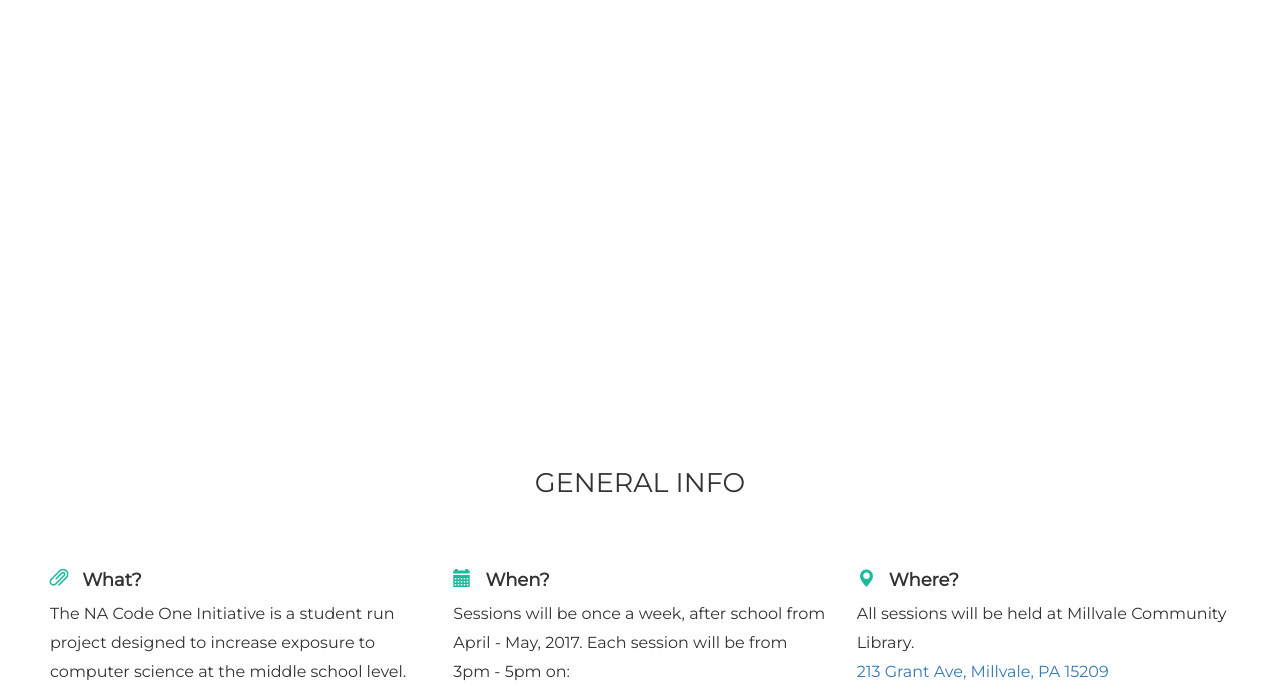
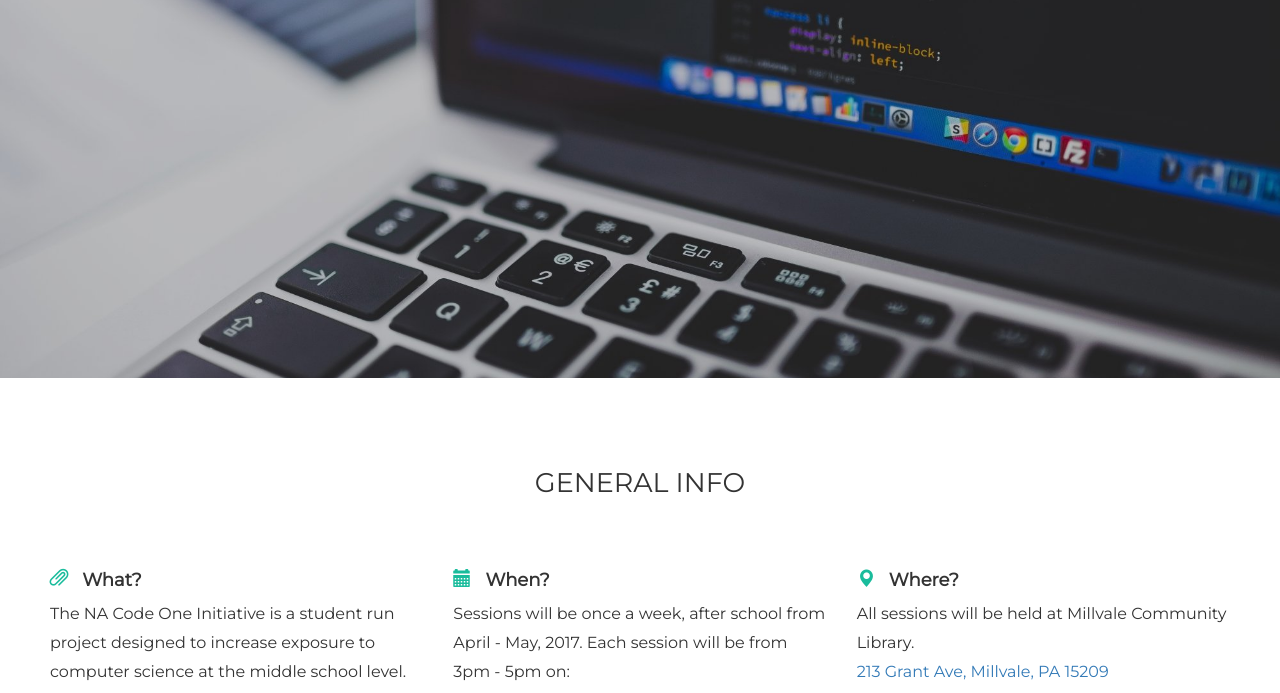
Before and after one commit to NorthAlleghenyCodeOne/NorthAlleghenyCodeOne.github.io, a plain HTML site: page index.html in a window 1280 px wide. Shown: the part 422-1115 px from the top of the page. Drawn offline with nearby package versions, Linux system fonts and the light colour scheme.

Commit message:
Update styles.css

```diff
--- a/styles.css
+++ b/styles.css
@@ -58,7 +58,7 @@ hr{
 
 /*home styles*/
 .bg-home-container{
-	background-image: url("assets/computer-background-colorshifted.jpg");
+	background-image: url("computer-background-colorshifted.jpg");
 	background-repeat: no-repeat;
 	background-size: cover;
 	height: 100vh;
```
